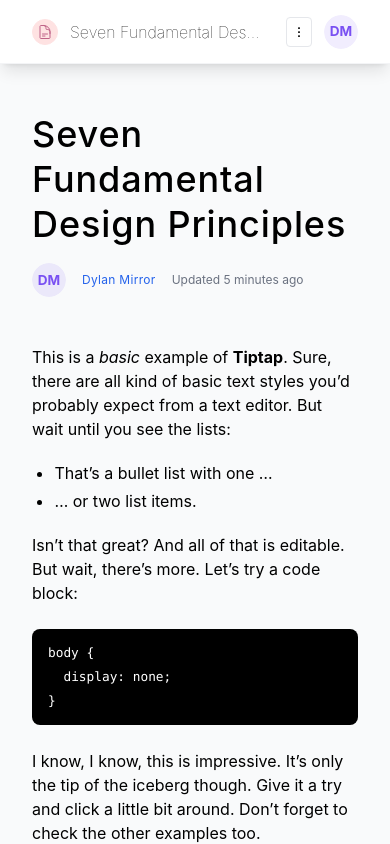
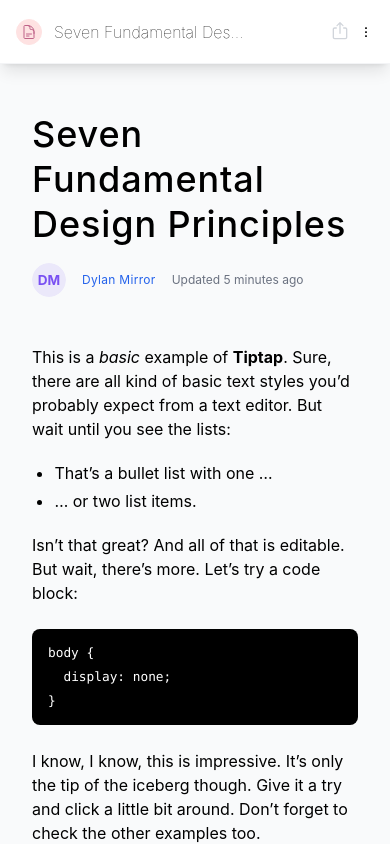
Before and after one commit to Chiazokam/HiTex, a Next.js app: page / in a window 390 px wide. Built offline with nearby package versions, Linux system fonts and the light colour scheme.

Commit message:
fix: update Header

```diff
--- a/components/DocumentSharing/index.tsx
+++ b/components/DocumentSharing/index.tsx
@@ -3,11 +3,12 @@ import { usePathname } from 'next/navigation'
 import { Dialog, Button, TagsInput, Divider } from '@mantine/core'
 import { isEmailValid } from '@/lib/utils/isEmailValid'
 import AccessOptionsSelect from './AccessOptionsSelect'
-import { LinkIcon } from '@/components/Icons';
-import InvitedPeople from './InvitedPeople';
+import { LinkIcon } from '@/components/Icons'
+import InvitedPeople from './InvitedPeople'
 import showSuccessNotification from '@/lib/utils/notifications/showSuccessNotification'
 import showErrorNotification from '@/lib/utils/notifications/showErrorNotification'
-import { useClickOutside } from '@mantine/hooks';
+import { useClickOutside } from '@mantine/hooks'
+import { useIsMobile } from '@/lib/hooks/useIsMoile'
 
 type ShareDocumentProps = {
     opened: boolean
@@ -20,14 +21,15 @@ type GuestProps = {
 }
 
 const ShareDocument = ({ opened, close }: ShareDocumentProps) => {
-    const [guestEmails, setGuestEmails] = useState<string[]>([]);
-    const [newGuestEmails, setNewGuestEmails] = useState<GuestProps[]>([]);
+    const [guestEmails, setGuestEmails] = useState<string[]>([])
+    const [newGuestEmails, setNewGuestEmails] = useState<GuestProps[]>([])
     const [error, setError] = useState<string>('')
     const [loading, setLoading] = useState<boolean>(false)
     const pathname = usePathname()
     const docPath = `${process.env.NEXT_PUBLIC_BASE_PATH}${pathname}`
+    const isMobile = useIsMobile()
 
-    const ref = useClickOutside(close);
+    const ref = useClickOutside(close)
 
     const setEmailValues = (values: string[]) => {
         if (isEmailValid(values[values.length - 1]) || values.length === 0) {
@@ -50,7 +52,7 @@ const ShareDocument = ({ opened, close }: ShareDocumentProps) => {
                 guestEmails: guestEmails,
                 inviteLink: navigator.clipboard.writeText(docPath)
             }),
-          });
+          })
         if (data.status === 200) {
             setLoading(false)
             showSuccessNotification({ message: 'Invitation Sent' })
@@ -89,6 +91,8 @@ const ShareDocument = ({ opened, close }: ShareDocumentProps) => {
         navigator.clipboard.writeText(docPath)
         showSuccessNotification({ message: 'Copied to clipboard' })
     }
+
+    console.log(isMobile, '<<<<')
 
     return (
         <Dialog
--- a/components/Header.tsx
+++ b/components/Header.tsx
@@ -1,7 +1,8 @@
 'use client'
 
 import React from 'react'
-import { DocumentTextIcon, EllipsisVerticalIcon } from '@/components/Icons';
+import { DocumentTextIcon, EllipsisVerticalIcon, ArrowUpOnSquareIcon } from '@/components/Icons';
+import { Share2Icon } from '@/components/Icons/radixIcons';
 import { Divider, Button } from '@mantine/core'
 import Contributors from '@/components/Contributors';
 import UserAvatar from '@/components/UserAvatar';
@@ -11,27 +12,25 @@ import ShareDocument from '@/components/DocumentSharing';
 const Header = () => {
     const [opened, { open, close }] = useDisclosure(false)
     return (
-        <header className='flex border-b fixed z-2 top-0 w-full shadow-lg border-gray-100 py-5 px-8 bg-white justify-between h-[64px]'>
+        <header className='flex border-b fixed z-2 top-0 w-full shadow-lg border-gray-100 py-5 px-4 sm:px-6 bg-white justify-between h-[64px]'>
             <div className='flex gap-3 items-center'>
                 <div className='border rounded-full bg-red-100 p-1 border-red-100'>
                     <DocumentTextIcon className='w-4 h-4' color='#BF6388' />
                 </div>
-                <span className='font-thin w-48 truncate md:w-full'>Seven Fundamental Design Principles</span>
+                <span className='font-thin w-48 truncate sm:w-full'>Seven Fundamental Design Principles</span>
             </div>
 
-            <div className='flex gap-3 items-center'>
-                <Contributors className='hidden md:flex' />
-                <Divider orientation="vertical" className='hidden md:flex' />
-                <div className='hidden md:flex'>
-                    <Button size='sm' color='blue.5' onClick={open}>Share</Button>
-                </div>
+            <div className='flex gap-2 items-center'>
+                <Contributors className='hidden sm:flex' />
+                <Divider orientation="vertical" className='hidden sm:flex' />
+
+                <Button className='!hidden sm:!flex' size='sm' color='blue.5' onClick={open}>Share</Button>
+                <Share2Icon fontWeight={1} className='!flex sm:!hidden w-5 h-5 text-gray-300 font-thin' onClick={open} />
 
                 <ShareDocument opened={opened} close={close} />
 
-                <div className='border rounded py-1.5 px-1 cursor-pointer border-gray-200'>
-                    <EllipsisVerticalIcon className='w-4 h-4' />
-                </div>
-                <div className='cursor-pointer'>
+                <EllipsisVerticalIcon className='w-4 h-4 !flex sm:!hidden' />
+                <div className='cursor-pointer !hidden sm:!flex'>
                     <UserAvatar image='' name='Dylan Mirror' />
                 </div>
             </div>
--- /dev/null
+++ b/components/Icons/radixIcons.tsx
@@ -0,0 +1 @@
+export * from '@radix-ui/react-icons'
--- /dev/null
+++ b/lib/hooks/useIsMoile.ts
@@ -0,0 +1,5 @@
+import { useMediaQuery } from 'react-responsive';
+import { MOBILE_VIEWPORT } from '@/lib/theme/constants/mobileViewPort';
+
+export const useIsMobile = () =>
+  useMediaQuery({ query: `(max-width: ${MOBILE_VIEWPORT}px)` });
--- /dev/null
+++ b/lib/theme/constants/mobileViewPort.ts
@@ -0,0 +1 @@
+export const MOBILE_VIEWPORT = 768;
--- a/package.json
+++ b/package.json
@@ -17,6 +17,7 @@
     "@mantine/core": "7.12.2",
     "@mantine/hooks": "7.12.2",
     "@mantine/notifications": "^7.13.1",
+    "@radix-ui/react-icons": "^1.3.0",
     "@radix-ui/themes": "^3.1.1",
     "@react-email/components": "^0.0.25",
     "@tiptap/extension-bullet-list": "^2.6.6",
@@ -39,6 +40,7 @@
     "react": "^18",
     "react-dom": "^18",
     "react-email": "^3.0.1",
+    "react-responsive": "^10.0.0",
     "resend": "^4.0.0",
     "sass": "^1.77.8",
     "yup": "^1.4.0"
```
Also changed, not shown: 1 other file (tests, documents, lock files or other folders).
